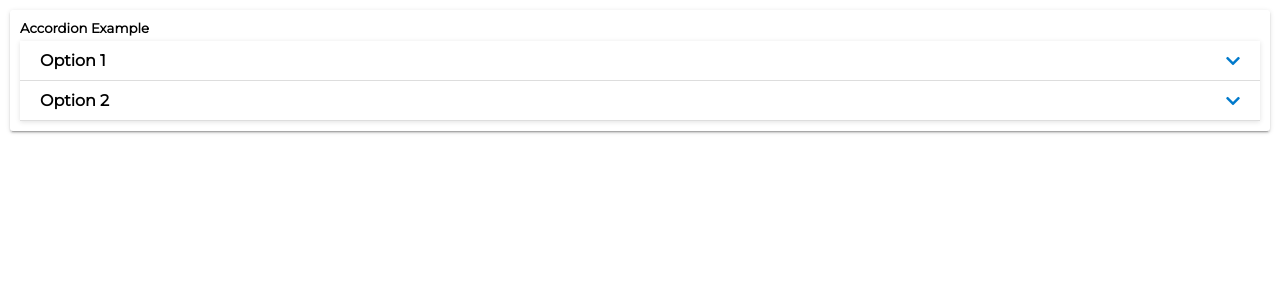
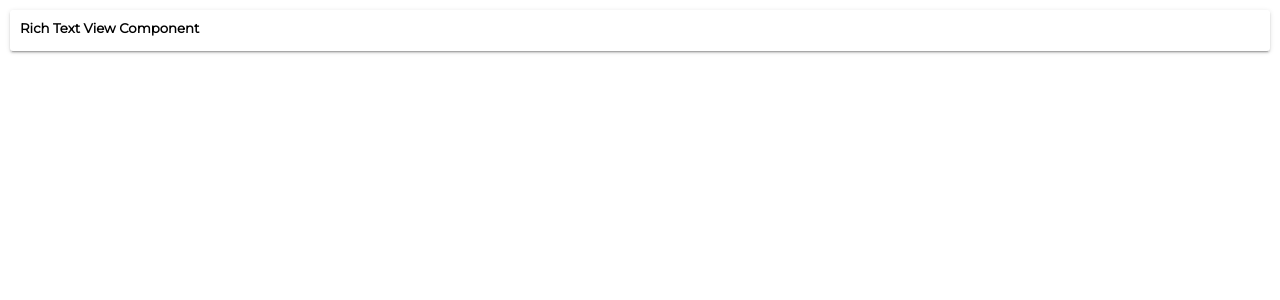
Before and after one commit to Dylan-Israel/100-angular-challenge-udemy, an Angular app: page / in a window 1280 px wide. Shown: the top 300 px of the page. Built offline with nearby package versions, Linux system fonts and the light colour scheme.

Commit message:
Initial Rich Text setup

```diff
--- a/src/app/app.component.html
+++ b/src/app/app.component.html
@@ -1,6 +1,3 @@
-<app-card-simple [title]="'Accordion Example'">
-  <app-accordion
-    [accordionItems]="[{title: 'Option 1', content: 'Hello World 1'}, {title: 'Option 2', content: 'Hello World 2'}]">
+<app-card-simple [title]="'Rich Text View Component'">
 
-  </app-accordion>
 </app-card-simple>
--- a/src/app/app.module.ts
+++ b/src/app/app.module.ts
@@ -3,12 +3,14 @@ import { BrowserModule } from '@angular/platform-browser';
 import { AppComponent } from './app.component';
 import { AccordionComponent } from './components/accordion/accordion.component';
 import { CardSimpleComponent } from './components/card/card-simple/card-simple.component';
+import { RichTextViewerComponent } from './components/rich-text-viewer/rich-text-viewer.component';
 
 @NgModule({
   declarations: [
     AppComponent,
     AccordionComponent,
-    CardSimpleComponent
+    CardSimpleComponent,
+    RichTextViewerComponent
   ],
   imports: [
     BrowserModule
```
Also changed, not shown: src/app/components/rich-text-viewer/rich-text-viewer.component.ts (added, +10 -0 lines), src/app/components/rich-text-viewer/README.md (added), src/app/components/rich-text-viewer/rich-text-viewer.component.html (added), src/app/components/rich-text-viewer/rich-text-viewer.component.scss (added), 1 other file (tests, documents, lock files or other folders).
